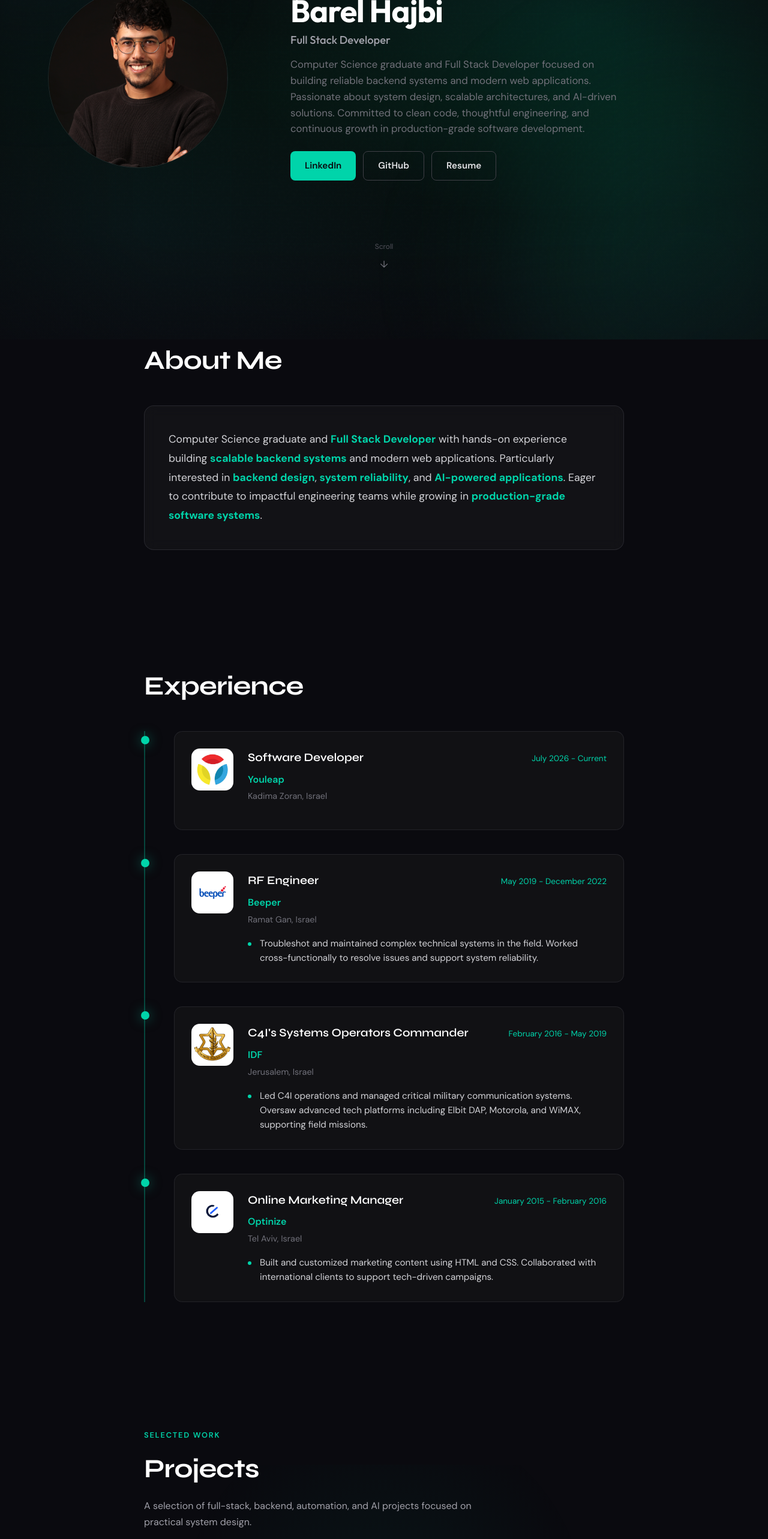
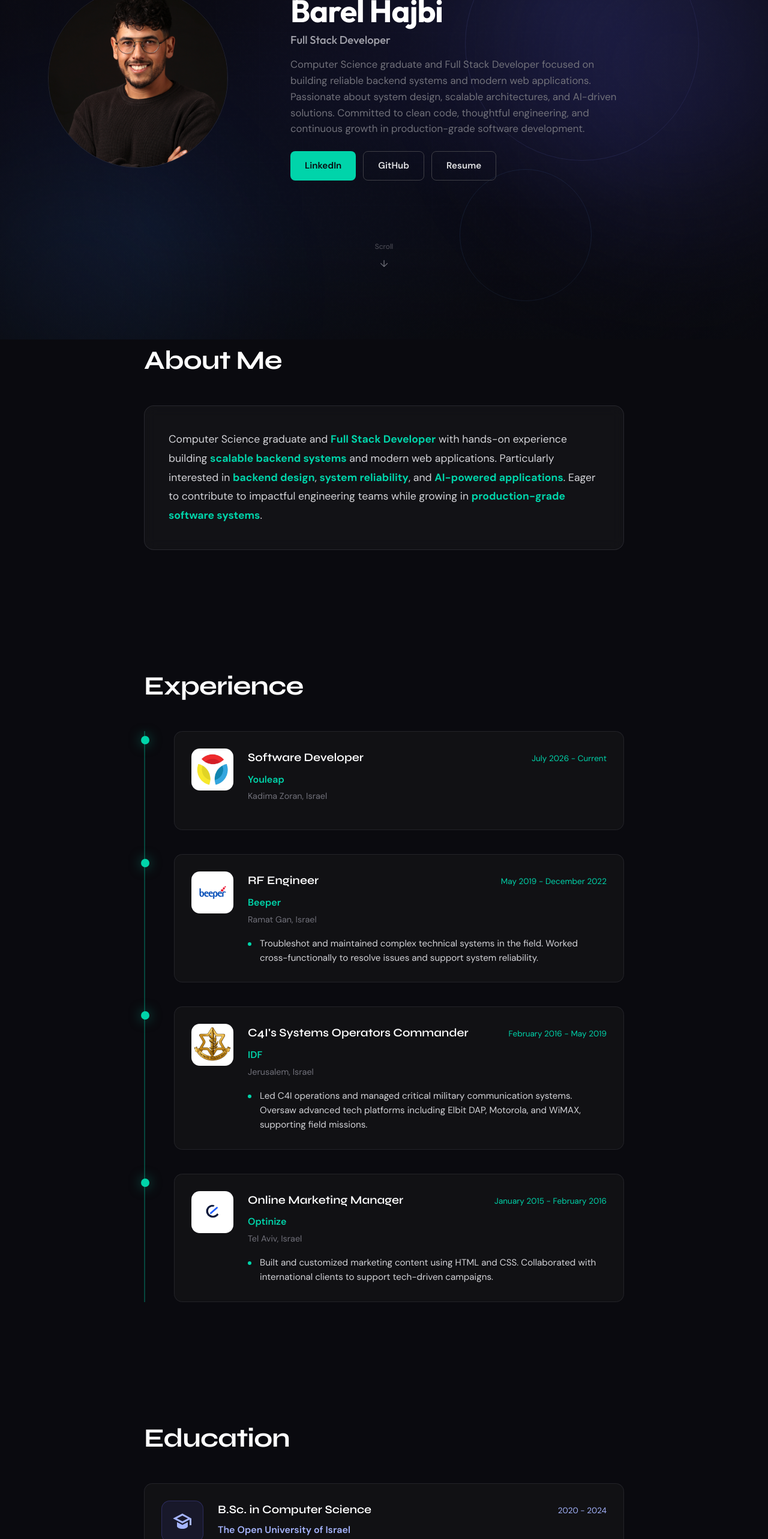
Before and after one commit to barel26497/portfolio, a React (Vite) app: page / in a window 1280 px wide. Shown: the part 234-2800 px from the top of the page at 60% size. Built offline with nearby package versions, Linux system fonts and the light colour scheme.

Commit message:
adding the new education section

```diff
--- a/src/App.jsx
+++ b/src/App.jsx
@@ -2,13 +2,13 @@ import { useEffect, useState } from 'react'
 import Hero from './components/Hero'
 import About from './components/About'
 import Experience from './components/Experience'
+import Education from './components/Education'
 import Projects from './components/Projects'
 import Skills from './components/Skills'
 import Contact from './components/Contact'
 import Nav from './components/Nav'
 import SectionBackground from './components/SectionBackground'
 import './App.css'
-
 
 function App() {
   const [scrolled, setScrolled] = useState(false)
@@ -31,6 +31,7 @@ function App() {
         <Hero />
         <About />
         <Experience />
+        <Education />
         <Projects />
         <Skills />
         <Contact />
--- /dev/null
+++ b/src/components/Education.css
@@ -0,0 +1,127 @@
+.education {
+  padding: 6rem 2rem;
+}
+
+.education__container {
+  max-width: 900px;
+}
+
+.education__card {
+  display: flex;
+  align-items: flex-start;
+  gap: 1.5rem;
+  padding: 1.75rem;
+  background: rgba(24, 24, 27, 0.5);
+  border: 1px solid rgba(63, 63, 70, 0.4);
+  border-radius: 14px;
+  transition:
+    border-color 0.3s ease,
+    box-shadow 0.3s ease,
+    transform 0.3s ease;
+}
+
+.education__card:hover {
+  border-color: rgba(99, 102, 241, 0.4);
+  box-shadow: 0 4px 24px rgba(0, 0, 0, 0.3);
+  transform: translateY(-2px);
+}
+
+.education__icon {
+  display: flex;
+  flex-shrink: 0;
+  align-items: center;
+  justify-content: center;
+  width: 70px;
+  height: 70px;
+  color: #a5b4fc;
+  background: rgba(99, 102, 241, 0.1);
+  border: 1px solid rgba(99, 102, 241, 0.25);
+  border-radius: 14px;
+}
+
+.education__icon svg {
+  width: 36px;
+  height: 36px;
+}
+
+.education__content {
+  flex: 1;
+  min-width: 0;
+}
+
+.education__header {
+  display: flex;
+  flex-wrap: wrap;
+  align-items: baseline;
+  justify-content: space-between;
+  gap: 0.5rem 1rem;
+  margin-bottom: 1rem;
+}
+
+.education__degree {
+  margin: 0 0 0.35rem;
+  color: #ffffff;
+  font-family: "Syne", sans-serif;
+  font-size: 1.2rem;
+  font-weight: 600;
+}
+
+.education__institution {
+  margin: 0;
+  color: #a5b4fc;
+  font-size: 1rem;
+  font-weight: 600;
+}
+
+.education__period {
+  flex-shrink: 0;
+  color: #a5b4fc;
+  font-size: 0.85rem;
+}
+
+.education__description {
+  max-width: 700px;
+  margin: 0;
+  color: #d4d4d8;
+  font-size: 0.95rem;
+  line-height: 1.65;
+}
+
+@media (max-width: 600px) {
+  .education {
+    padding: 4rem 1rem;
+  }
+
+  .education__card {
+    gap: 1rem;
+    padding: 1.25rem;
+  }
+
+  .education__icon {
+    width: 56px;
+    height: 56px;
+    border-radius: 12px;
+  }
+
+  .education__icon svg {
+    width: 30px;
+    height: 30px;
+  }
+
+  .education__header {
+    flex-direction: column;
+    align-items: flex-start;
+    gap: 0.25rem;
+  }
+}
+
+@media (max-width: 420px) {
+  .education__card {
+    flex-direction: column;
+  }
+
+  .education__icon {
+    width: 64px;
+    height: 64px;
+  }
+}
--- /dev/null
+++ b/src/components/Education.jsx
@@ -0,0 +1,59 @@
+import { motion } from 'framer-motion'
+import './Education.css'
+
+export default function Education() {
+  return (
+    <section className="education" id="education">
+      <div className="section__container education__container">
+        <motion.h2
+          className="section__title"
+          initial={{ opacity: 0, y: 30 }}
+          whileInView={{ opacity: 1, y: 0 }}
+          viewport={{ once: true, margin: '-80px' }}
+          transition={{ duration: 0.6 }}
+        >
+          Education
+        </motion.h2>
+
+        <motion.article
+          className="education__card"
+          initial={{ opacity: 0, y: 30 }}
+          whileInView={{ opacity: 1, y: 0 }}
+          viewport={{ once: true, margin: '-50px' }}
+          transition={{ duration: 0.55, delay: 0.1 }}
+        >
+          <div className="education__icon" aria-hidden="true">
+            <svg viewBox="0 0 24 24" role="img">
+              <path
+                fill="currentColor"
+                d="M12 3 1.5 8.5 12 14l8-4.19V16h2V8.5L12 3Zm0 8.74L5.8 8.5 12 5.26l6.2 3.24L12 11.74ZM6 12.47V17c0 1.66 2.69 3 6 3s6-1.34 6-3v-4.53l-6 3.14-6-3.14Z"
+              />
+            </svg>
+          </div>
+
+          <div className="education__content">
+            <div className="education__header">
+              <div>
+                <h3 className="education__degree">
+                  B.Sc. in Computer Science
+                </h3>
+
+                <p className="education__institution">
+                  The Open University of Israel
+                </p>
+              </div>
+
+              <span className="education__period">2020 - 2024</span>
+            </div>
+
+            <p className="education__description">
+              Bachelor of Science in Computer Science with a strong foundation
+              in software engineering, algorithms, data structures, databases,
+              computer networks, and modern software development.
+            </p>
+          </div>
+        </motion.article>
+      </div>
+    </section>
+  )
+}
--- a/src/components/Nav.jsx
+++ b/src/components/Nav.jsx
@@ -5,6 +5,7 @@ import './Nav.css'
 const navLinks = [
   { href: '#about', label: 'About' },
   { href: '#experience', label: 'Experience' },
+  { href: '#education', label: 'Education' },
   { href: '#projects', label: 'Projects' },
   { href: '#skills', label: 'Skills' },
   { href: '#contact', label: 'Contact' },
--- a/src/components/SectionBackground.css
+++ b/src/components/SectionBackground.css
@@ -207,6 +207,96 @@
   width: 540px;
   height: 540px;
   background: rgba(99, 102, 241, 0.1);
+}
+
+/* Education */
+
+.section-background__scene--education {
+  background:
+    radial-gradient(
+      ellipse at 72% 30%,
+      rgba(99, 102, 241, 0.12),
+      transparent 44%
+    ),
+    radial-gradient(
+      ellipse at 20% 76%,
+      rgba(59, 130, 246, 0.06),
+      transparent 42%
+    ),
+    linear-gradient(
+      180deg,
+      #090a10 0%,
+      #0b0b18 50%,
+      #090a10 100%
+    );
+}
+
+.section-background__education-grid {
+  position: absolute;
+  inset: 0;
+  opacity: 0.16;
+  background-image:
+    linear-gradient(
+      rgba(129, 140, 248, 0.07) 1px,
+      transparent 1px
+    ),
+    linear-gradient(
+      90deg,
+      rgba(129, 140, 248, 0.07) 1px,
+      transparent 1px
+    );
+  background-size: 72px 72px;
+  mask-image:
+    radial-gradient(
+      ellipse at center,
+      black 0%,
+      rgba(0, 0, 0, 0.72) 45%,
+      transparent 84%
+    );
+  -webkit-mask-image:
+    radial-gradient(
+      ellipse at center,
+      black 0%,
+      rgba(0, 0, 0, 0.72) 45%,
+      transparent 84%
+    );
+}
+
+.section-background__education-ring {
+  position: absolute;
+  border: 1px solid rgba(129, 140, 248, 0.12);
+  border-radius: 50%;
+}
+
+.section-background__education-ring--one {
+  top: 14%;
+  right: 9%;
+  width: 390px;
+  height: 390px;
+}
+
+.section-background__education-ring--two {
+  right: 23%;
+  bottom: 8%;
+  width: 220px;
+  height: 220px;
+  border-color: rgba(96, 165, 250, 0.1);
+}
+
+.section-background__orb--education-primary {
+  top: 8%;
+  right: -130px;
+  width: 520px;
+  height: 520px;
+  background: rgba(99, 102, 241, 0.12);
+}
+
+.section-background__orb--education-secondary {
+  bottom: -170px;
+  left: -120px;
+  width: 470px;
+  height: 470px;
+  background: rgba(59, 130, 246, 0.075);
 }
 
 /* Projects */
@@ -520,6 +610,7 @@
     right: 8%;
   }
 
+  .section-background__education-grid,
   .section-background__projects-grid,
   .section-background__skills-grid {
     background-size: 48px 48px;
--- a/src/components/SectionBackground.jsx
+++ b/src/components/SectionBackground.jsx
@@ -2,7 +2,7 @@ import { useEffect, useState } from 'react'
 import { motion, useReducedMotion } from 'framer-motion'
 import './SectionBackground.css'
 
-const sectionIds = ['about', 'experience', 'projects', 'skills', 'contact']
+const sectionIds = ['about', 'experience', 'education', 'projects', 'skills', 'contact']
 
 export default function SectionBackground() {
   const [activeSection, setActiveSection] = useState('hero')
@@ -184,6 +184,48 @@ export default function SectionBackground() {
         />
       </div>
 
+      <div className={getSceneClassName('education')}>
+        <div className="section-background__education-grid" />
+        <div className="section-background__education-ring section-background__education-ring--one" />
+        <div className="section-background__education-ring section-background__education-ring--two" />
+
+        <motion.div
+          className="section-background__orb section-background__orb--education-primary"
+          animate={
+            reduceMotion
+              ? undefined
+              : {
+                  x: [0, -20, 12, 0],
+                  y: [0, 16, -10, 0],
+                  scale: [1, 1.05, 0.98, 1],
+                }
+          }
+          transition={{
+            duration: 25,
+            repeat: Infinity,
+            ease: 'easeInOut',
+          }}
+        />
+
+        <motion.div
+          className="section-background__orb section-background__orb--education-secondary"
+          animate={
+            reduceMotion
+              ? undefined
+              : {
+                  x: [0, 18, -8, 0],
+                  y: [0, -14, 10, 0],
+                  scale: [1, 0.97, 1.03, 1],
+                }
+          }
+          transition={{
+            duration: 29,
+            repeat: Infinity,
+            ease: 'easeInOut',
+          }}
+        />
+      </div>
+
       <div className={getSceneClassName('projects')}>
         <div className="section-background__projects-grid" />
         <div className="section-background__projects-scan" />
```
